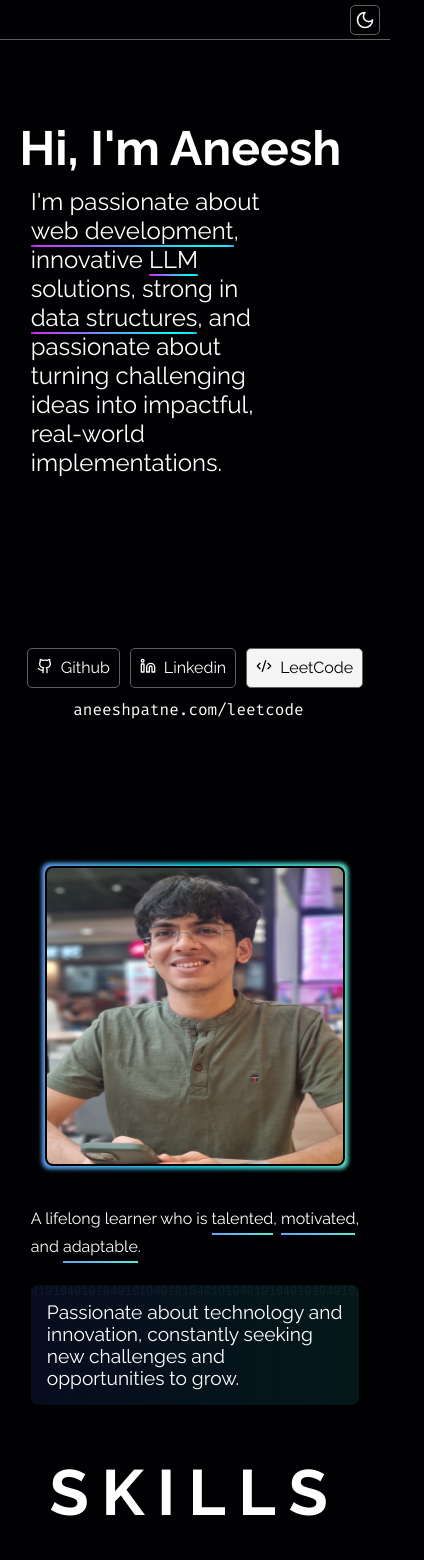
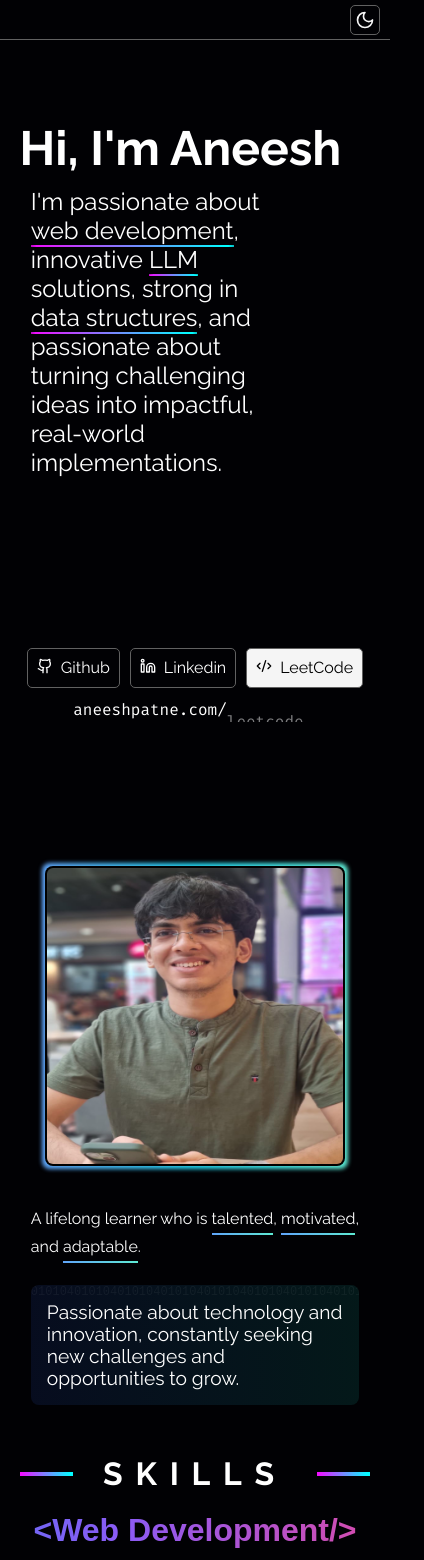
Before and after one commit to aneeshpatne/Personal-Portfolio, a Next.js app: page / in a window 390 px wide. Shown: the top 1560 px of the page, 424 px wide, since content can reach past the window. Built offline with nearby package versions, Linux system fonts and the light colour scheme.

Commit message:
feat: enhance WebDev component with styled text and responsive design adjustments

```diff
--- a/src/components/WebDev.jsx
+++ b/src/components/WebDev.jsx
@@ -2,7 +2,13 @@ import styles from "./style/WebDev.module.css";
 export default function WebDev() {
   return (
     <div className={styles.Container}>
-      <h1 className={styles.Text}>&lt;Web Development/&gt;</h1>
+      <h1 className={styles.Text}>
+        &lt;
+        <span className={styles.webWrapper}>
+          <span className={styles.web}>Web</span>
+        </span>{" "}
+        Development/&gt;
+      </h1>
     </div>
   );
 }
--- a/src/components/style/Skill.module.css
+++ b/src/components/style/Skill.module.css
@@ -41,3 +41,8 @@
     background-position: 0% 50%;
   }
 }
+@media screen and (max-width: 400px) {
+  .text {
+    font-size: 2rem;
+  }
+}
--- a/src/components/style/WebDev.module.css
+++ b/src/components/style/WebDev.module.css
@@ -7,11 +7,13 @@
   font-family: "Arial", sans-serif;
   font-size: 4rem;
   font-weight: 800;
-  color: transparent;
+  color: #3b82f6; /* Fallback for unsupported browsers */
   background: linear-gradient(to right, #3b82f6, #8b5cf6, #ec4899);
   background-size: 200% 200%;
   background-clip: text;
   -webkit-background-clip: text;
+  color: transparent;
+  will-change: opacity, background-position;
   animation: gradient-shift 5s ease infinite, pulse 2s ease-in-out infinite;
 }
 @keyframes gradient-shift {
@@ -25,7 +27,6 @@
     background-position: 0% 50%;
   }
 }
-
 @keyframes pulse {
   0%,
   100% {
@@ -35,3 +36,8 @@
     opacity: 0.8;
   }
 }
+@media screen and (max-width: 400px) {
+  .Text {
+    font-size: 2rem;
+  }
+}
```
